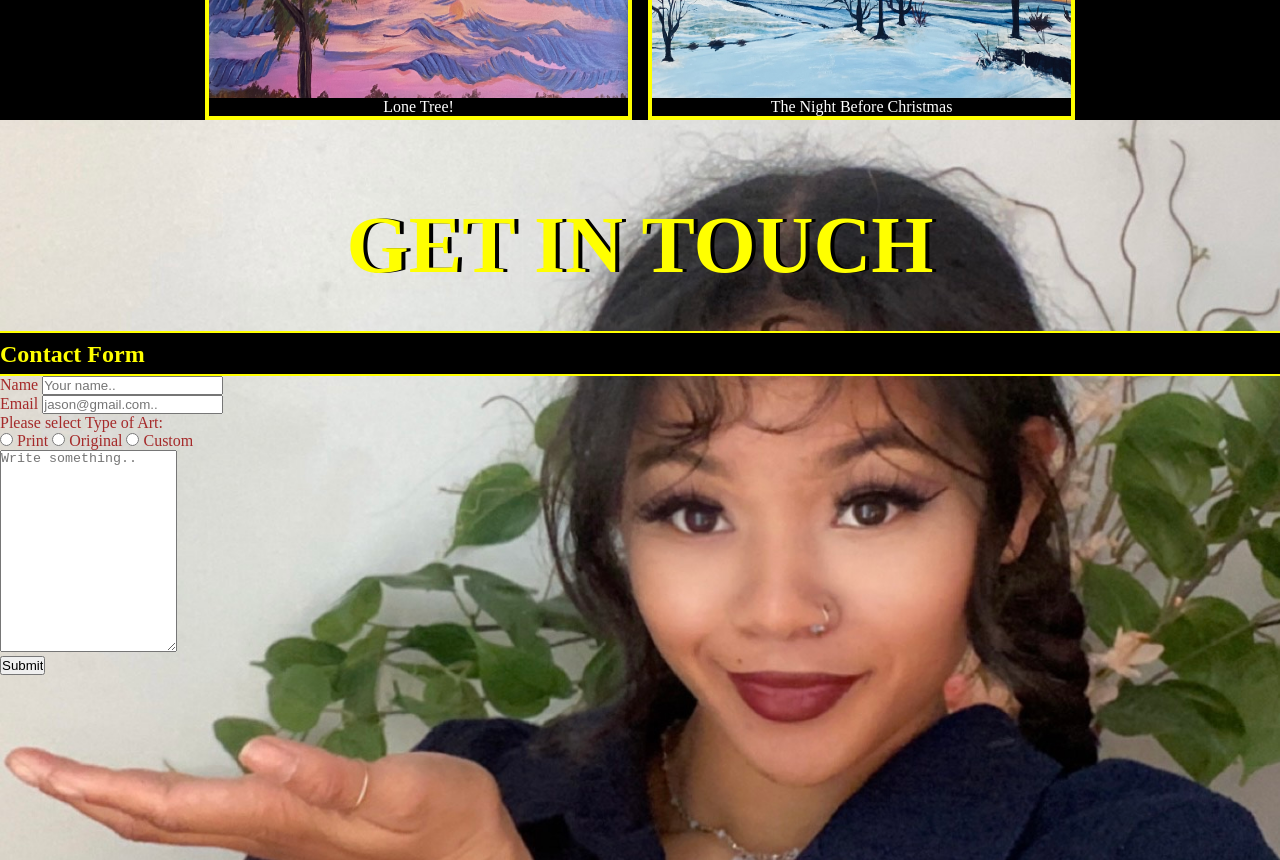
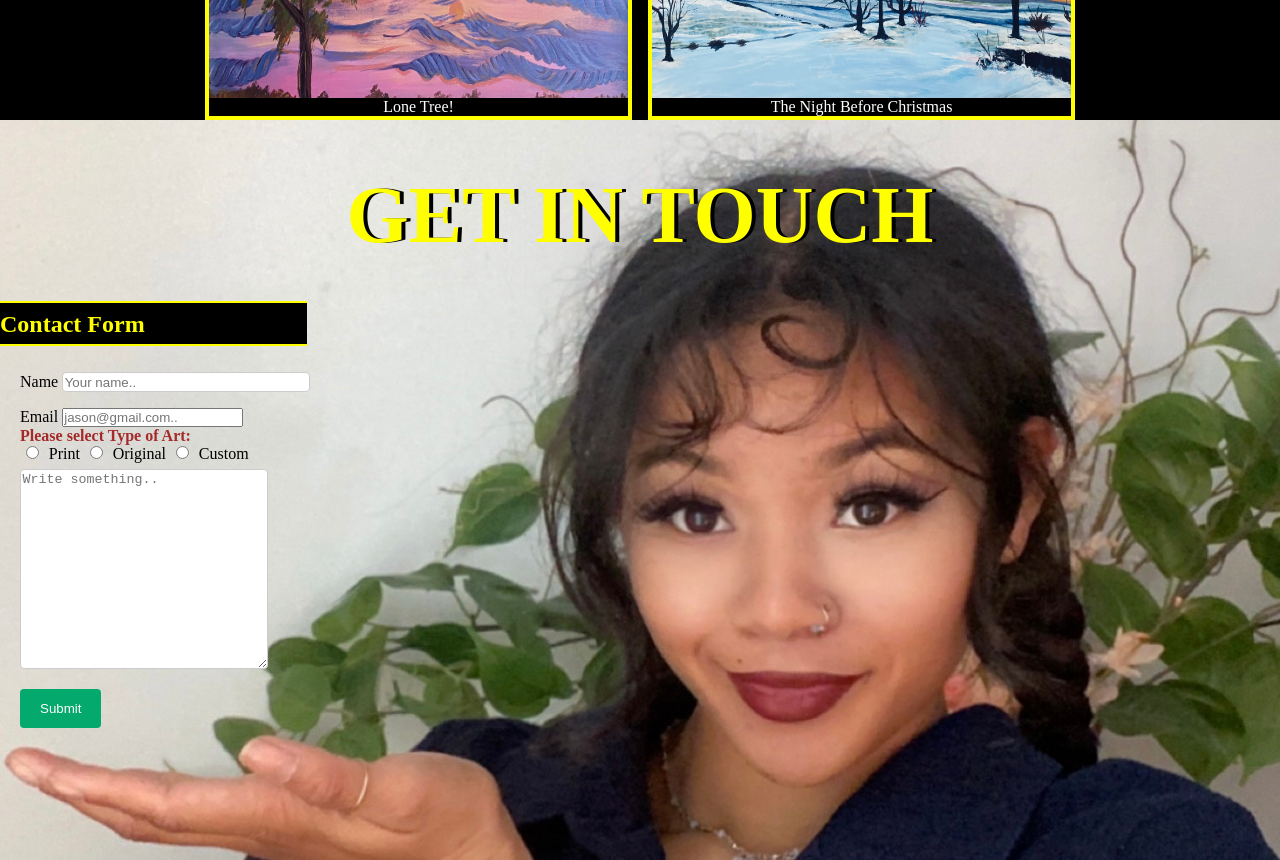
Before and after one commit to knixx56/AlexzandriaStudios, a plain HTML site: page index.html in a window 1280 px wide. Shown: the part 1540-2400 px from the top of the page. Drawn offline with Linux system fonts and the light colour scheme.

Commit message:
Update styles.css

```diff
--- a/styles.css
+++ b/styles.css
@@ -8,7 +8,6 @@ body {
     max-width: 100%;
     overflow-x: hidden;
 }
-
 nav {
     display: flex;
     justify-content: end;
@@ -35,7 +34,9 @@ nav {
     list-style-position: inside;
     float: right;
 }
-
+.navlist li:hover{
+    background-color: #45a049;
+}
 a {
     text-decoration: none;
     color: white;
@@ -81,6 +82,7 @@ h3 {
     background-color: black;
     border-top: yellow solid 2px;
     border-bottom: yellow solid 2px;
+    width: 24%;
 }
 
 .about {
@@ -149,7 +151,7 @@ p {
 }
 .contacthead{
     text-align: center;
-    padding-top: 80px;
+    padding-top: 50px;
     text-decoration: wavy;
     color: yellow;
     font-weight: 900;
@@ -167,6 +169,44 @@ h5{
     padding-left: 20px;
     color: black;
 }
+label{
+    color: black;
+}
+legend{
+   font-weight: bold;
+}
+input[type=text], select, textarea {
+    width: 20%;
+    padding: 1.5px;
+    border: 1px solid #ccc;
+    border-radius: 4px;
+    box-sizing: border-box;
+    margin-top: 6px;
+    margin-bottom: 16px;
+    resize: vertical;
+
+  }
+  input[type=radio]{
+    width: 2%;
+  }
+  input[type=submit] {
+    background-color: #04AA6D;
+    color: white;
+    padding: 12px 20px;
+    border: none;
+    border-radius: 4px;
+    cursor: pointer;
+
+  }
+
+  input[type=submit]:hover {
+    background-color: #45a049;
+  }
+
+  .container {
+    border-radius: 5px;
+    padding: 20px;
+  }
 
 /** media queries to adjust webpage for screen size
 */
@@ -201,6 +241,11 @@ h5{
         color: blue;
     }
 }
+@media screen and (max-width: 700px){
+    .Name{
+        padding-top: 45px;
+    }
+  }
 @media screen and (max-width:400px) {
     /*fine*/
     .navlist {
```
